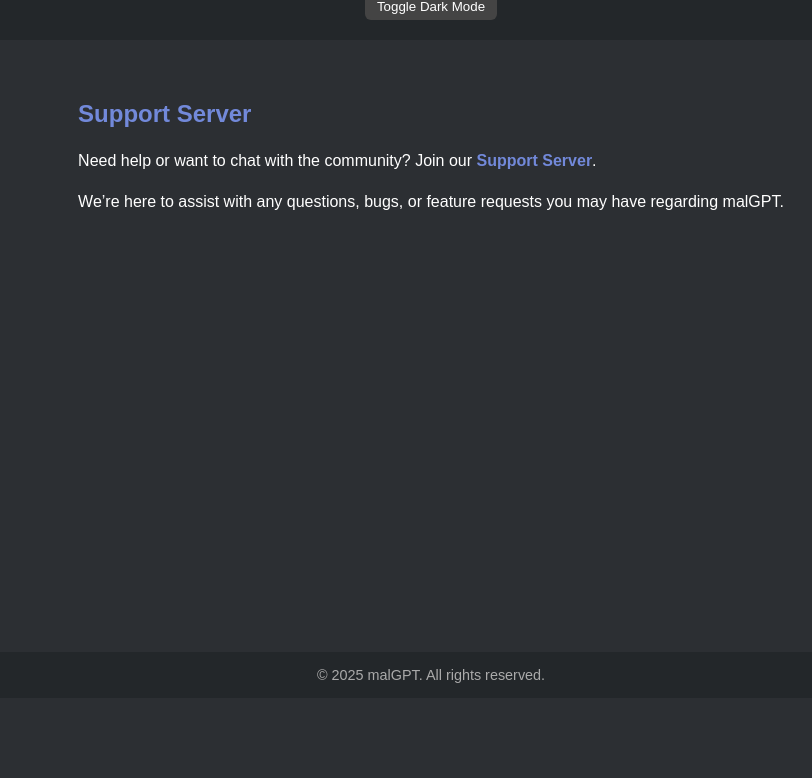
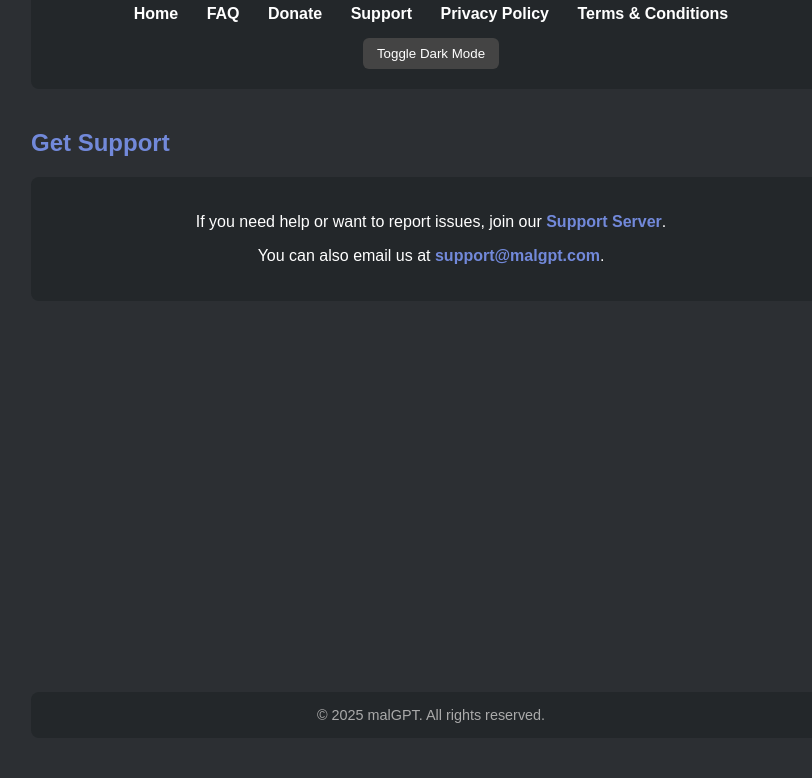
Before and after one commit to maliinitas/malGPT-website, a plain HTML site: page support.html in a window 1280 px wide. Shown: the part 102-880 px from the top of the page, without its empty margins (209-1021 px from the left). Before the commit the page ends 800 px from the top, so only its background shows below. Drawn offline with Linux system fonts and the light colour scheme.

Commit message:
Update support.html

```diff
--- a/support.html
+++ b/support.html
@@ -17,9 +17,10 @@
     }
 
     body {
-      margin: 0;
-      padding: 0;
       font-family: Arial, sans-serif;
+      max-width: 800px;
+      margin: 40px auto;
+      padding: 0 20px;
       background: var(--bg-dark);
       color: var(--text-dark);
       display: flex;
@@ -29,13 +30,14 @@
 
     header {
       background: var(--section-bg-dark);
+      padding: 20px;
       text-align: center;
-      padding: 20px;
+      border-radius: 8px;
+      margin-bottom: 20px;
     }
 
     header h1 {
       margin: 0;
-      font-size: 2rem;
       color: var(--highlight-dark);
     }
 
@@ -45,7 +47,7 @@
 
     nav a {
       color: var(--text-dark);
-      margin: 0 10px;
+      margin: 0 12px;
       text-decoration: none;
       font-weight: bold;
     }
@@ -55,8 +57,8 @@
     }
 
     #darkModeToggle {
-      margin-top: 10px;
-      padding: 6px 12px;
+      margin-top: 15px;
+      padding: 8px 14px;
       background: #444;
       color: #fff;
       border: none;
@@ -66,26 +68,26 @@
 
     main {
       flex: 1;
-      padding: 40px 20px;
-      max-width: 800px;
-      margin: 0 auto;
     }
 
     h2 {
       color: var(--highlight-dark);
     }
 
-    p {
-      line-height: 1.6;
+    .support-info {
+      background: var(--section-bg-dark);
+      padding: 20px;
+      border-radius: 8px;
+      text-align: center;
     }
 
-    a.support-link {
+    .support-info a {
       color: var(--highlight-dark);
       font-weight: bold;
       text-decoration: none;
     }
 
-    a.support-link:hover {
+    .support-info a:hover {
       text-decoration: underline;
     }
 
@@ -95,6 +97,8 @@
       text-align: center;
       padding: 15px;
       font-size: 0.9em;
+      margin-top: 40px;
+      border-radius: 8px;
     }
   </style>
 </head>
@@ -106,14 +110,18 @@
       <a href="faq.html">FAQ</a>
       <a href="donate.html">Donate</a>
       <a href="support.html">Support</a>
+      <a href="privacy.html">Privacy Policy</a>
+      <a href="terms.html">Terms &amp; Conditions</a>
     </nav>
     <button id="darkModeToggle">Toggle Dark Mode</button>
   </header>
 
   <main>
-    <h2>Support Server</h2>
-    <p>Need help or want to chat with the community? Join our <a href="https://discord.gg/AtxX6ZPAd8" target="_blank" rel="noopener noreferrer" class="support-link">Support Server</a>.</p>
-    <p>We’re here to assist with any questions, bugs, or feature requests you may have regarding malGPT.</p>
+    <h2>Get Support</h2>
+    <div class="support-info">
+      <p>If you need help or want to report issues, join our <a href="https://discord.gg/AtxX6ZPAd8" target="_blank" rel="noopener noreferrer">Support Server</a>.</p>
+      <p>You can also email us at <a href="mailto:support@malgpt.com">support@malgpt.com</a>.</p>
+    </div>
   </main>
 
   <footer>
```
